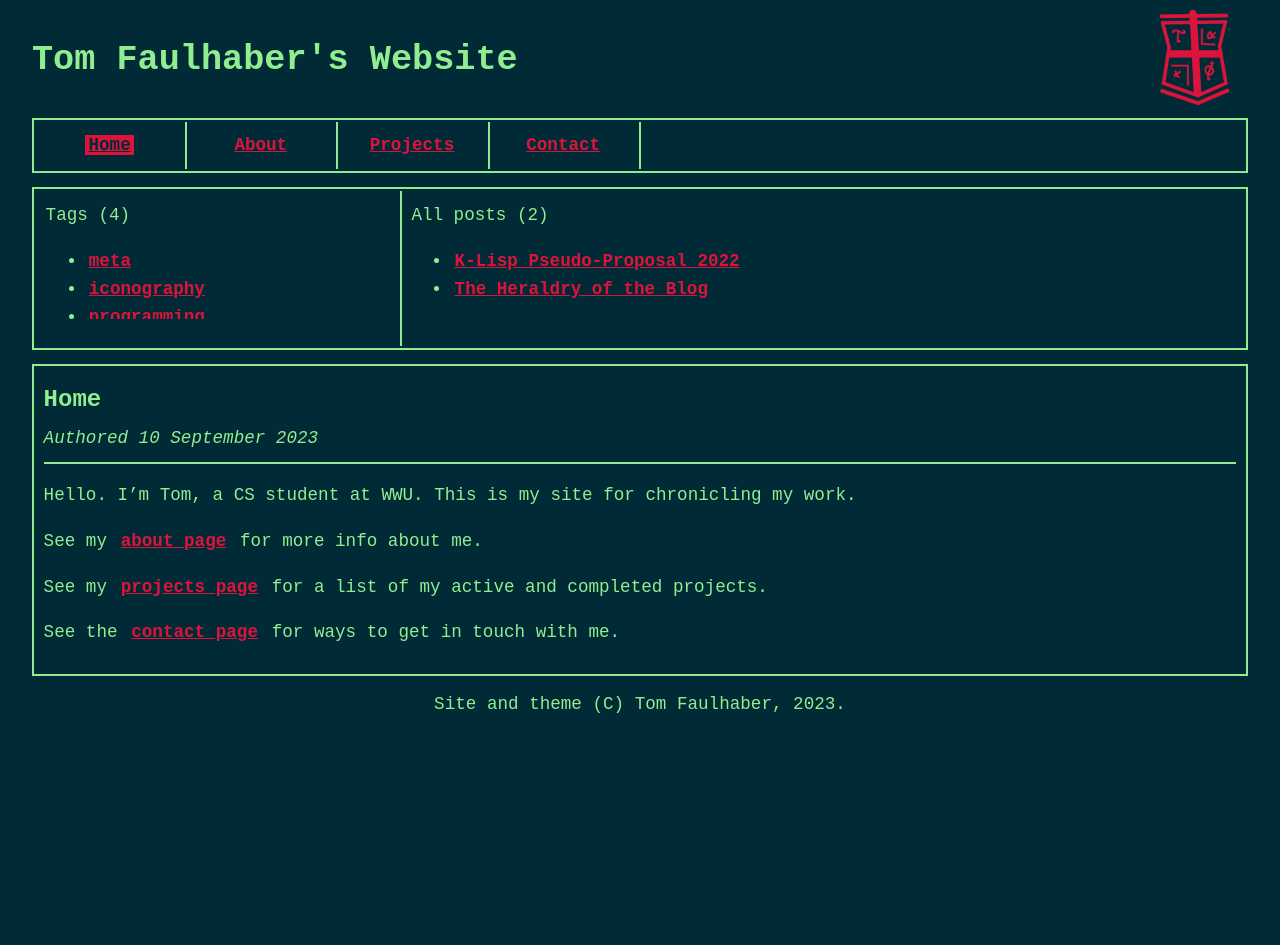
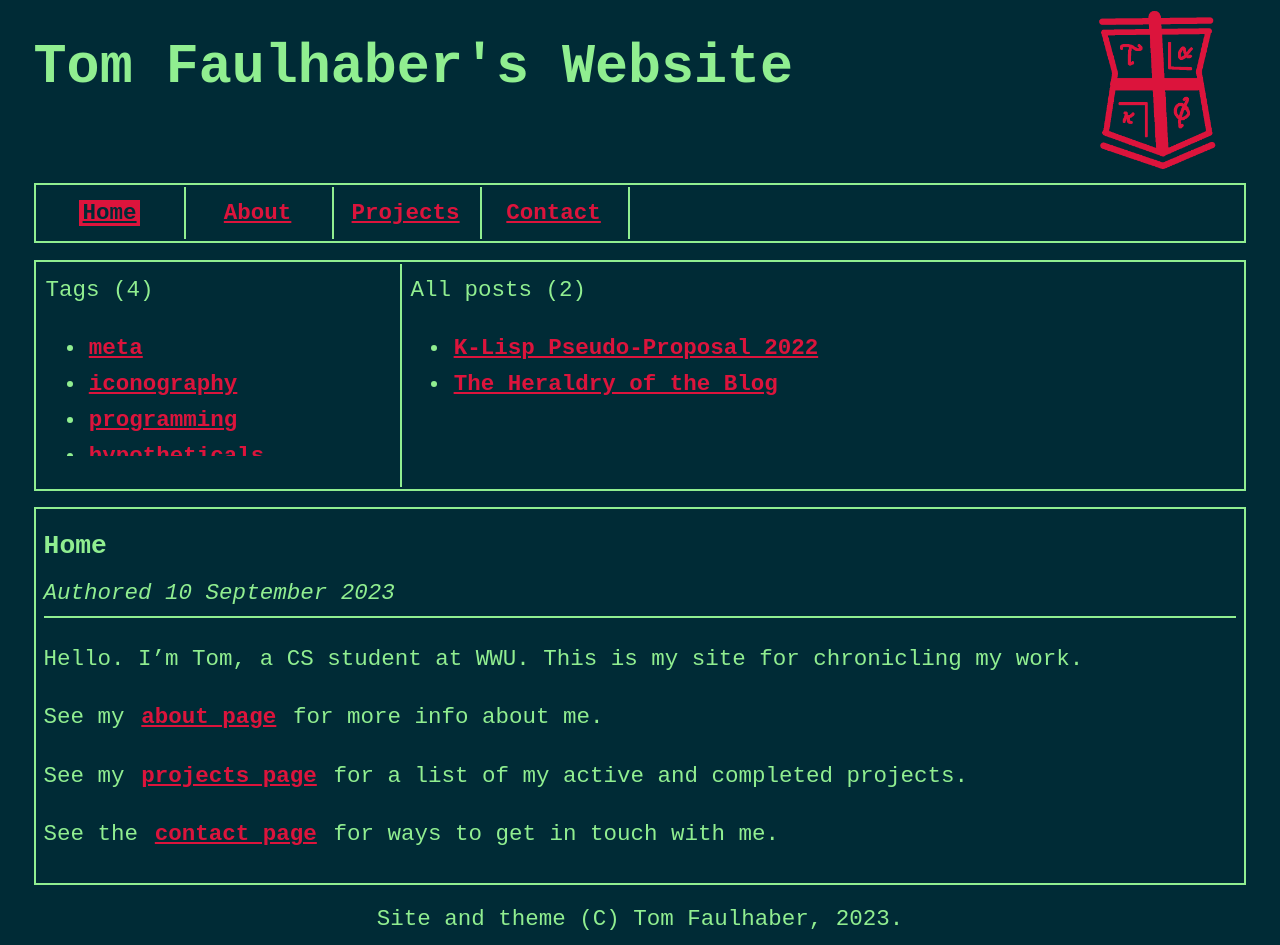
Before and after one commit to faulhat/faulhat.github.io, a Jekyll site: the page built from index.md, in a window 1280 px wide. Built offline with Jekyll 4.4.1, drawn with Linux system fonts in a browser that asks for light colours; before the commit the page ends 900 px from its top, so only the background shows below that.

Commit message:
Made font bigger on mobile.

```diff
--- a/_layouts/default.html
+++ b/_layouts/default.html
@@ -15,7 +15,7 @@
 
 <body>
    <div id="wrapper">
-      <h1 id="univtitle"> Tom Faulhaber's Website </h1>
+      <h2 id="univtitle"> Tom Faulhaber's Website </h2>
       <a href="/2023/09/10/coat-of-arms.html">
          <img src="/assets/images/arms.png" id="arms"/>
       </a>
--- a/assets/css/style.css
+++ b/assets/css/style.css
@@ -2,19 +2,19 @@ body {
    background-color: #002b36;
    color: lightgreen;
    font-family: monospace;
-   font-size: 1.1rem;
+   font-size: 2.5vh;
    line-height: 1.6;
 }
 
 #wrapper {
-   padding-left: 1.5rem;
-   padding-right: 1.5rem;
+   padding-left: 2vw;
+   padding-right: 2vw;
 }
 
 .box {
    border: 2px solid lightgreen;
    margin: auto;
-   margin-bottom: 0.9rem;
+   margin-bottom: 1.8vh;
 }
 
 #navbar {
@@ -23,7 +23,7 @@ body {
 }
 
 .navcell {
-   width: 8rem;
+   width: 10vw;
    text-align: center;
 }
 
@@ -39,7 +39,7 @@ table td + td {
 td {
    vertical-align: top;
    text-align: left;
-   padding: 0.6rem;
+   padding: 0.5rem;
 }
 
 #tags {
@@ -51,7 +51,7 @@ td {
 }
 
 #postbox {
-   padding: 0.6rem;
+   padding: 0.5rem;
 }
 
 a {
@@ -69,28 +69,31 @@ a {
 
 #post-title-area {
    border-bottom: 2px lightgreen solid;
-   padding-bottom: 0.6rem;
-   margin-bottom: 0.3rem;
+   padding-bottom: 0.6vh;
+   margin-bottom: 0.3vh;
 }
 
 #post-title {
-   margin-top: 0.3rem;
-   margin-bottom: 0.3rem;
+   margin-top: 0.5rem;
+   margin-bottom: 0.5rem;
 }
 
 #post_list_ul {
    overflow: scroll;
-   height: 4.5rem;
+   max-height: 14vh;
 }
 
 #univtitle {
+   font-size: 4.3vw;
+   margin-bottom: 0;
+   margin-top: 1rem;
    float: left;
 }
 
 #arms {
    float: right;
-   height: 100px;
-   margin-bottom: 0.6rem;
+   width: 13vw;
+   margin-bottom: 1vh;
 }
 
 .inline-img {
@@ -98,8 +101,8 @@ a {
    max-height: 30rem;
    margin-left: auto;
    margin-right: auto;
-   margin-top: 0.5rem;
-   margin-bottom: 0.5rem;
+   margin-top: 1rem;
+   margin-bottom: 1rem;
    display: block;
    border: 1px lightgreen solid;
 }
@@ -112,8 +115,8 @@ a {
 .inline-frame {
    margin-left: auto;
    margin-right: auto;
-   margin-top: 0.5rem;
-   margin-bottom: 0.5rem;
+   margin-top: 0.5vh;
+   margin-bottom: 0.5vh;
    display: block;
    border: 1px lightgreen solid;
 }
@@ -130,16 +133,8 @@ code {
 
 pre > code {
    display: block;
-   padding: 0.3rem;
-   margin-left: 1.2rem;
-   margin-right: 1.2rem;
+   padding: 0.3vh;
+   margin-left: 1.2vh;
+   margin-right: 1.2vh;
    overflow-x: scroll;
 }
-
-h3 {
-  font-size: 1.5rem;
-}
-
-h4 {
-   font-size: 1.1rem;
-}
```
